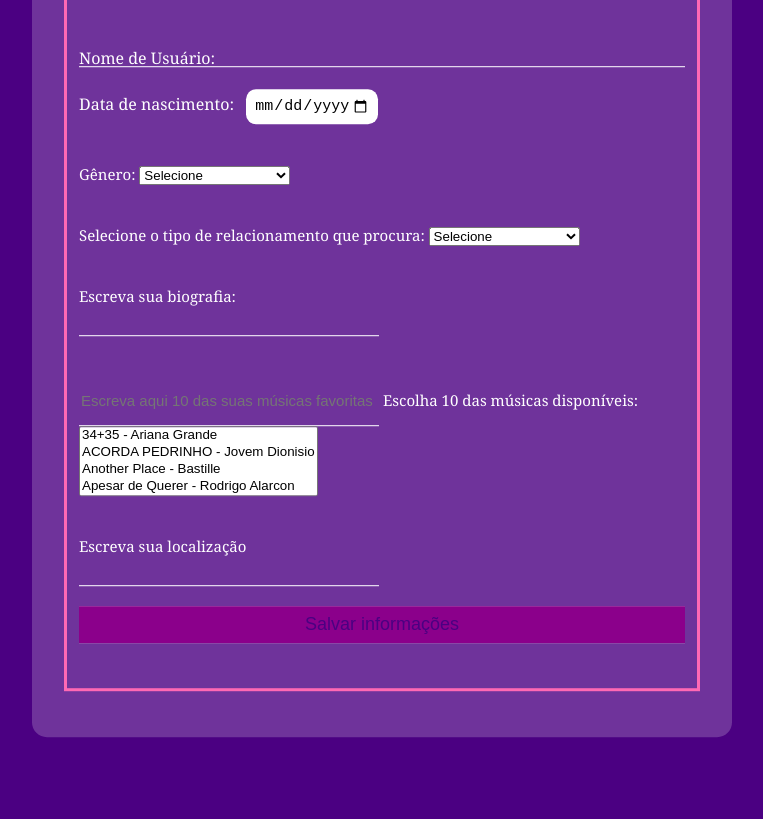
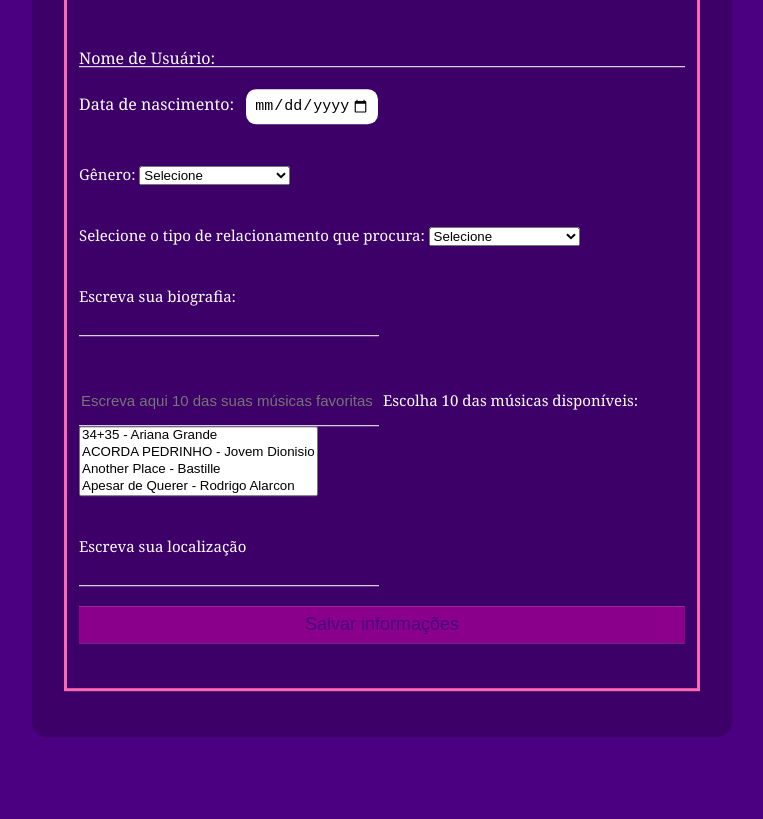
Before and after one commit to ll-talyta-ll/syncandsing, a plain HTML site: page perfil.html in a window 1280 px wide. Shown: the part 81-900 px from the top of the page, without its empty margins (258-1021 px from the left). Drawn offline with Linux system fonts and the light colour scheme.

Commit message:
Update perfil.html

```diff
--- a/perfil.html
+++ b/perfil.html
@@ -15,7 +15,7 @@
         top: 50%;
         left: 50%;
         transform: translate(-50%,-50%);
-        background-color: rgba(255, 255, 255, 0.2);
+        background-color: rgba(0, 0, 0, 0.2);
         padding: 30px;
         border-radius: 15px;
         width: 50%;
```
